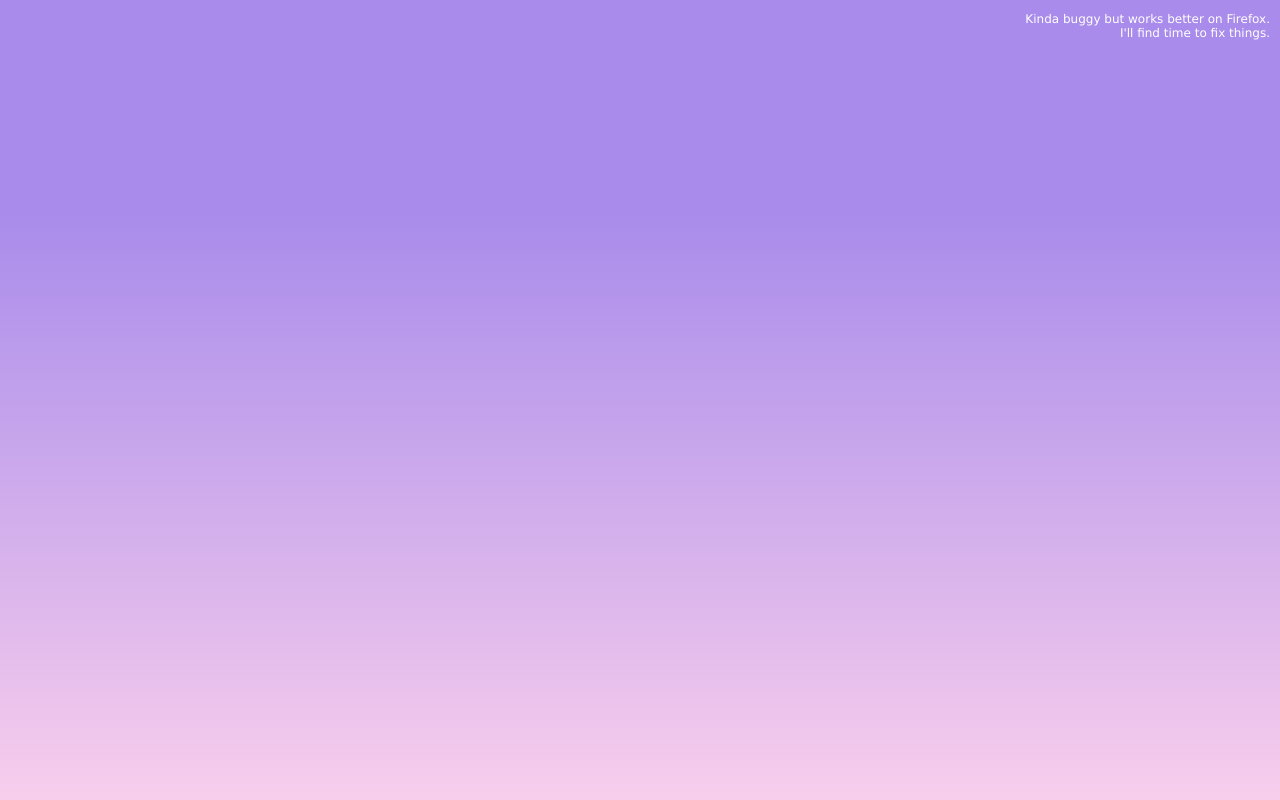
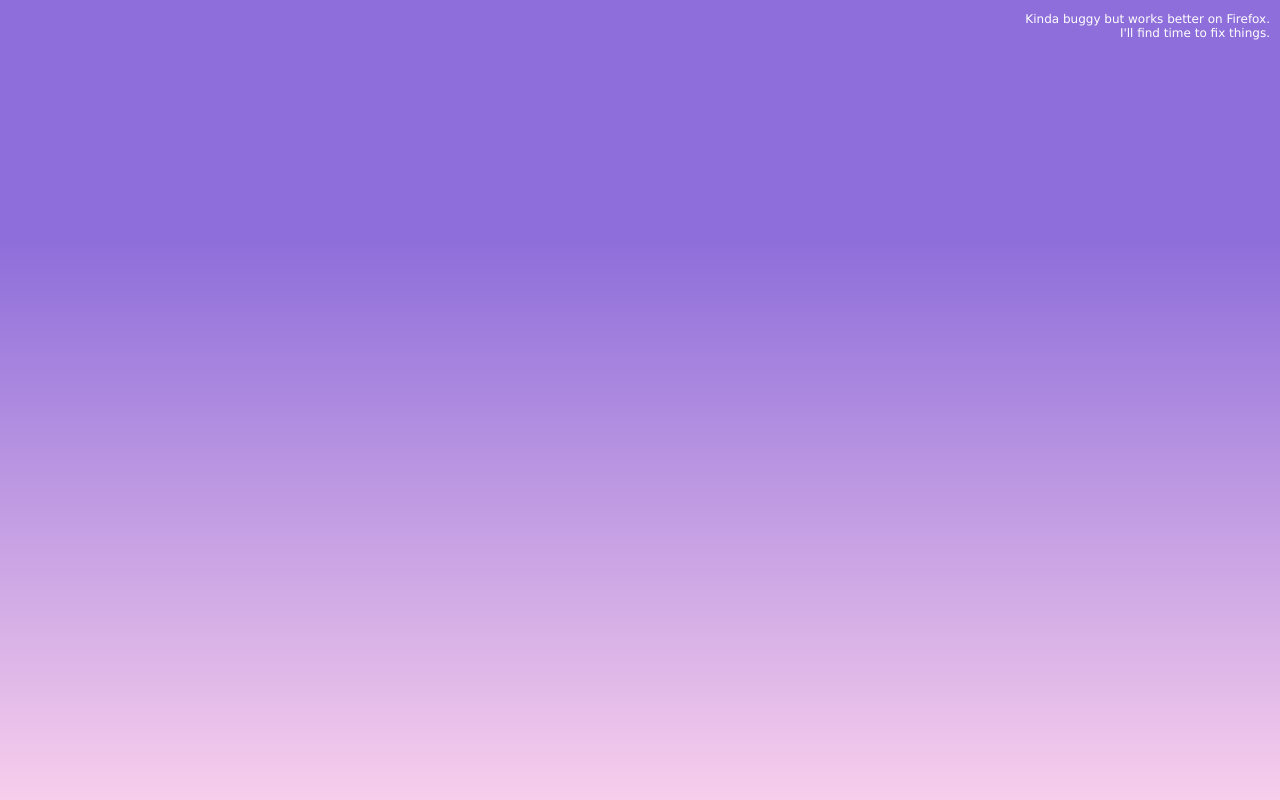
Before and after one commit to mmmavis/sparkles, a plain HTML site: page index.html in a window 1280 px wide. Shown: the top 800 px of the page. Drawn offline with Linux system fonts and the light colour scheme; no server answers.

Commit message:
adjust color

```diff
--- a/style.less
+++ b/style.less
@@ -3,7 +3,7 @@
 
 @border-radius: 3px;
 @bg-color: #a88beb;
-@bg-gradient: linear-gradient(0deg, #f8ceec 0%, #a88beb 74%);
+@bg-gradient: linear-gradient(0deg, #f8ceec 0%, #8e6eda 70%);
 @submit-btn-bg: black;
 @submit-btn-bg-active: #f961b5;
 @note-text-color: #000000;
```
